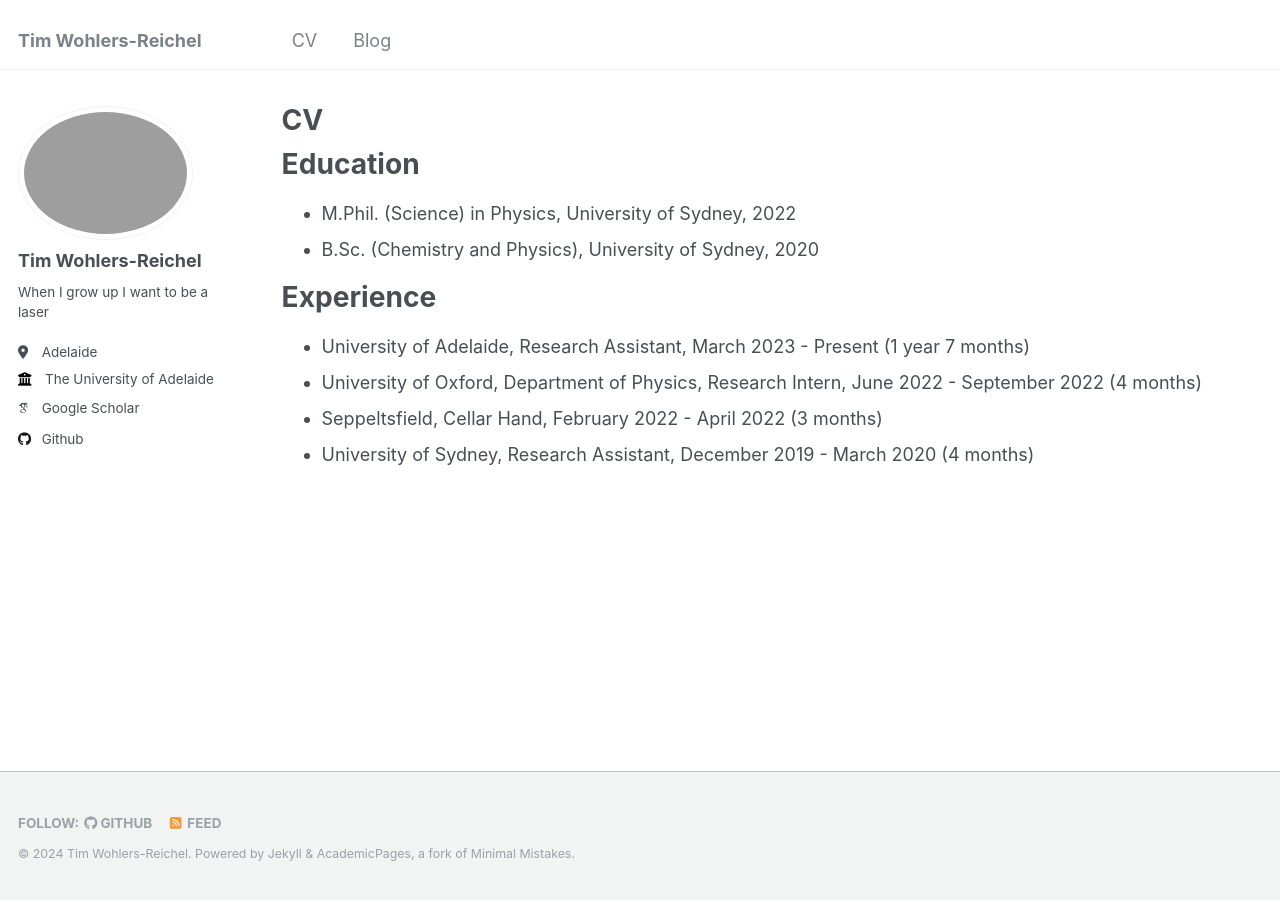
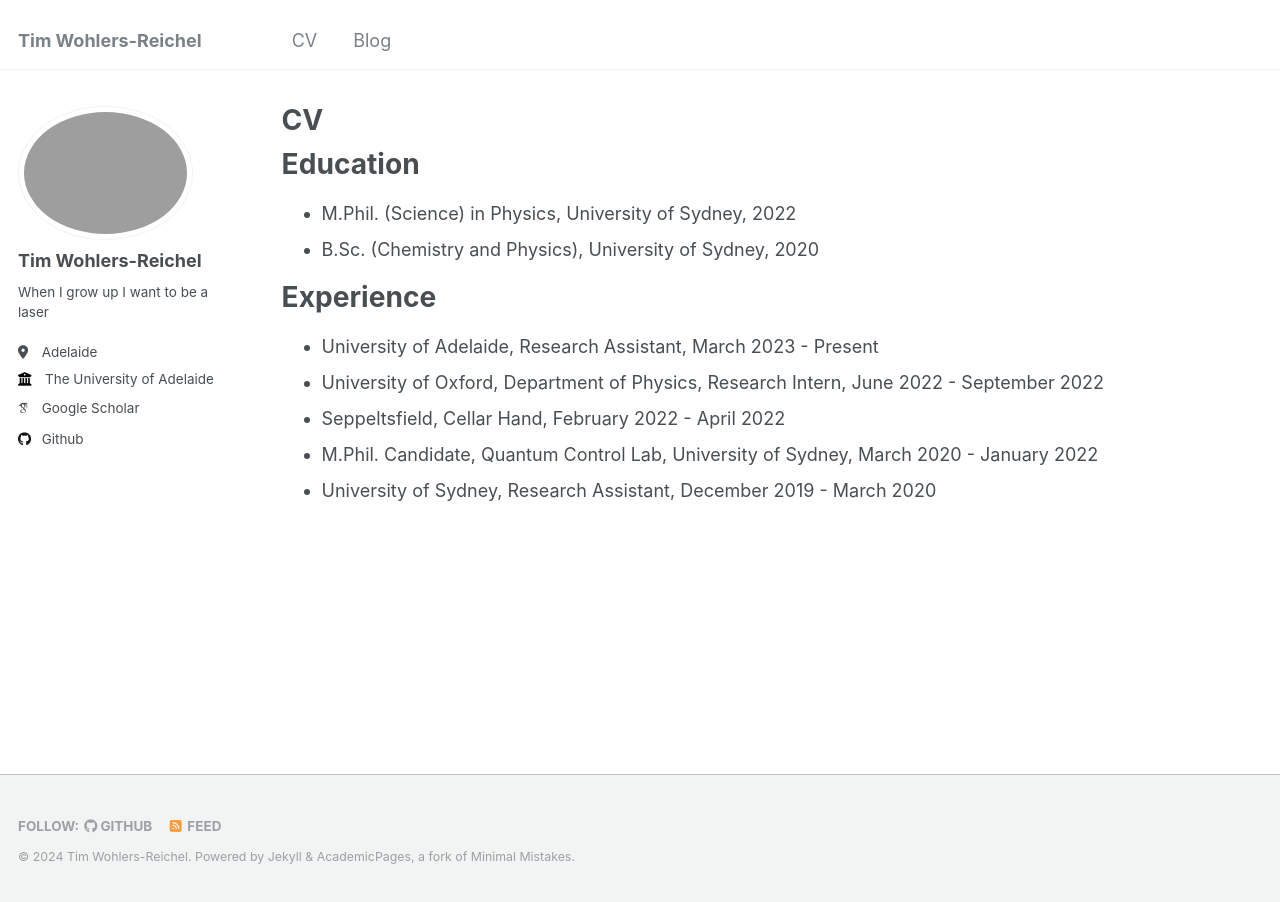
Before and after one commit to timfwr/timfwr.github.io, a Jekyll site: the page built from _pages/cv.md, in a window 1280 px wide. Built offline with Jekyll 4.4.1, drawn with Linux system fonts in a browser that asks for light colours; some web fonts are replaced.

Commit message:
update cv format
cv update

```diff
--- a/_pages/cv.md
+++ b/_pages/cv.md
@@ -16,7 +16,8 @@ Education
 
 Experience
 ======
-* University of Adelaide, Research Assistant, March 2023 - Present (1 year 7 months)
-* University of Oxford, Department of Physics, Research Intern, June 2022 - September 2022 (4 months)
-* Seppeltsfield, Cellar Hand, February 2022 - April 2022 (3 months)
-* University of Sydney, Research Assistant, December 2019 - March 2020 (4 months)
+* University of Adelaide, Research Assistant, March 2023 - Present
+* University of Oxford, Department of Physics, Research Intern, June 2022 - September 2022
+* Seppeltsfield, Cellar Hand, February 2022 - April 2022
+* M.Phil. Candidate, Quantum Control Lab, University of Sydney, March 2020 - January 2022
+* University of Sydney, Research Assistant, December 2019 - March 2020
```
